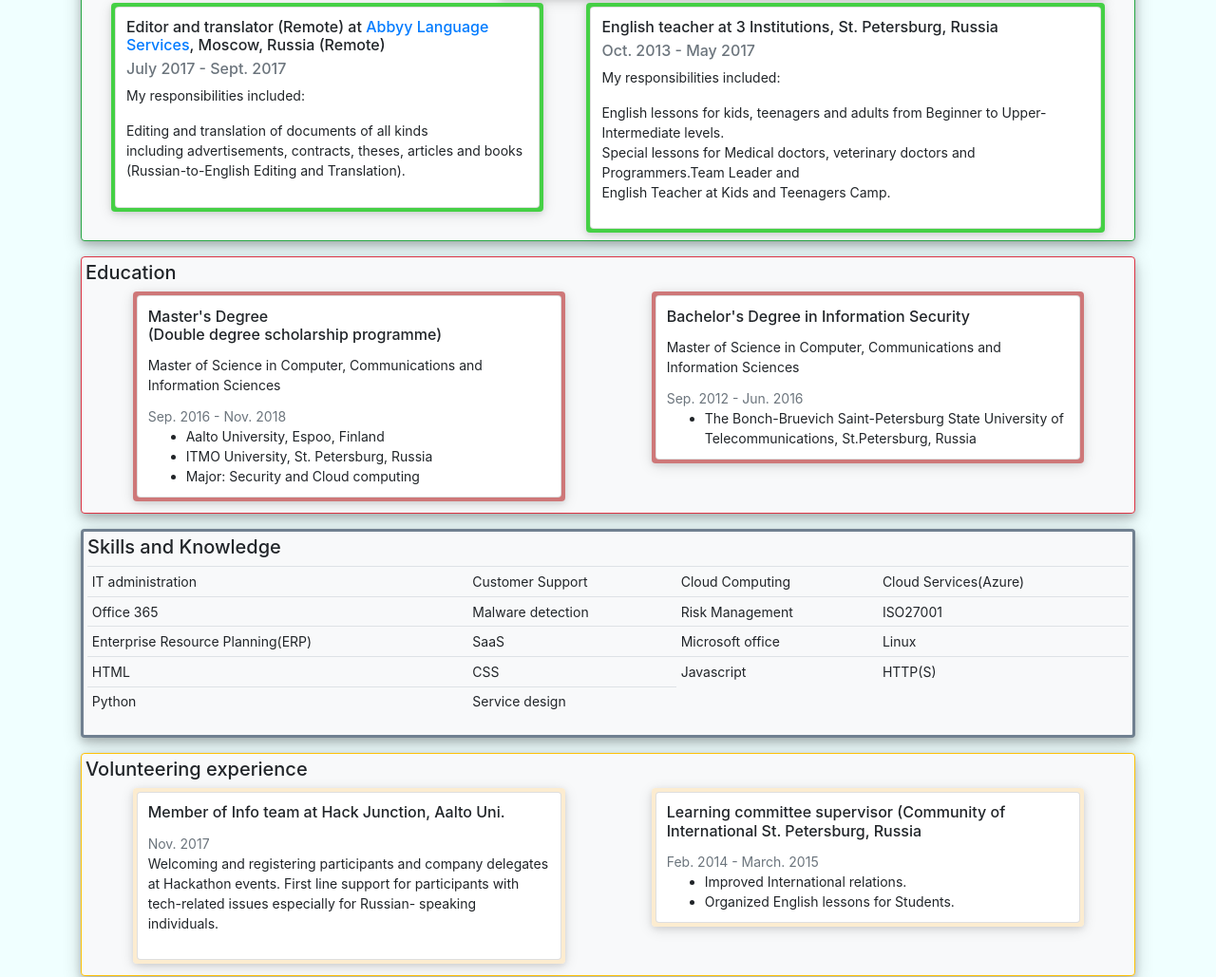
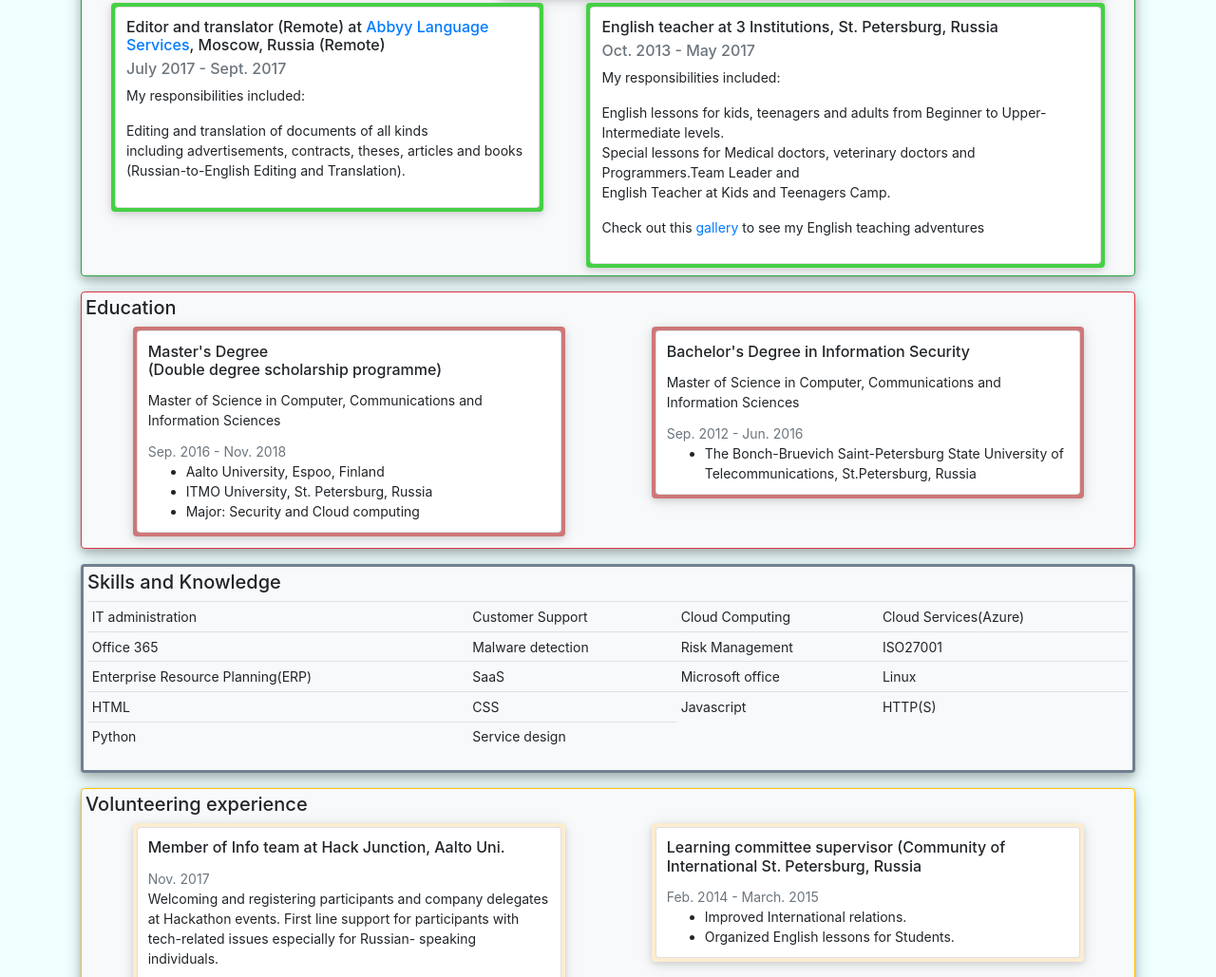
Before and after one commit to criscrispy/simple-resume, a plain HTML site: page index.html in a window 1280 px wide. Shown: the part 1009-2038 px from the top of the page at 95% size. Drawn offline with nearby package versions, Linux system fonts and the light colour scheme.

Commit message:
add link (gallery pictures of English teaching experience)

```diff
--- a/index.html
+++ b/index.html
@@ -176,6 +176,7 @@
                     <p>English lessons for kids, teenagers and adults from Beginner to Upper-Intermediate levels. <br>
                       Special lessons for Medical doctors, veterinary doctors and Programmers.Team Leader and <br>
                        English Teacher at Kids and Teenagers Camp.</p>
+                       <p>Check out this <a href="https://criscrispy.github.io/my-english-teaching-adventures-in-pictures/">gallery</a> to see my English teaching adventures </p>
                   </div>
                 </div>
         </div>
```
